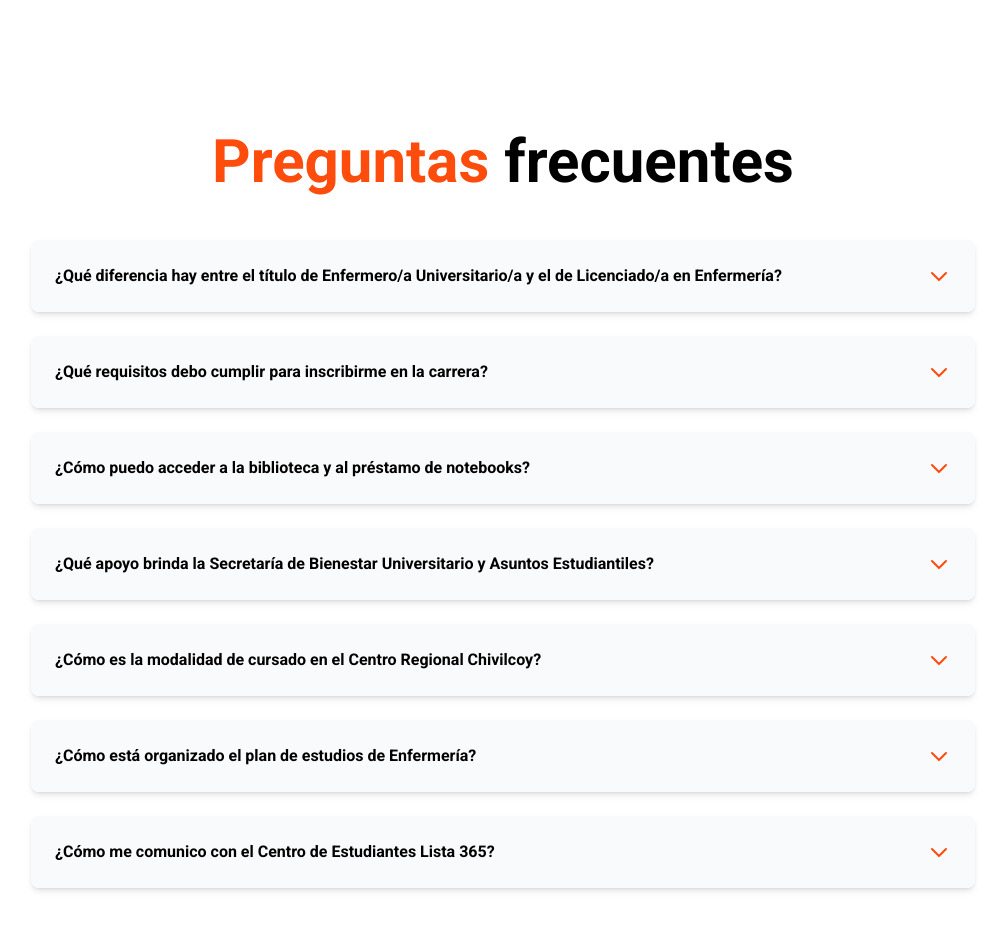
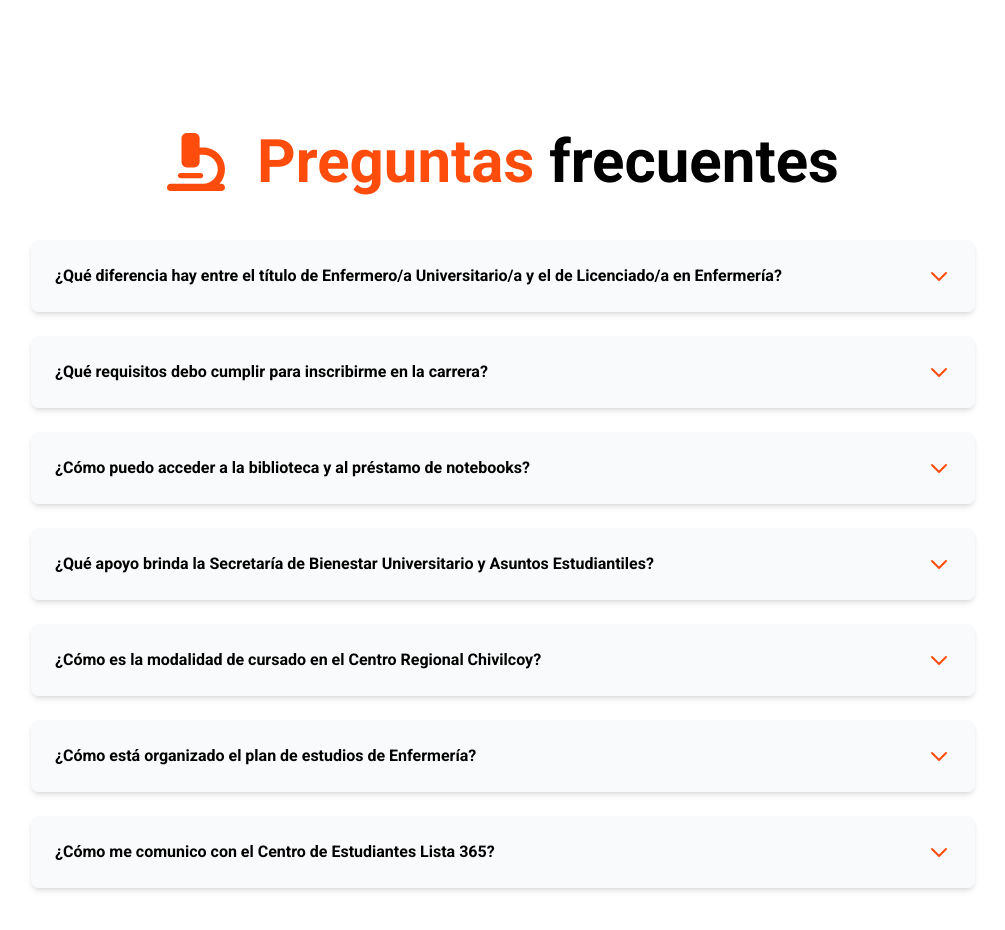
Before and after one commit to FranciscoJarusz/lista365, a React (Vite) app: page / in a window 1280 px wide. Shown: the part 2140-3070 px from the top of the page, without its empty margins (137-1142 px from the left). Built offline with nearby package versions, Linux system fonts and the light colour scheme.

Commit message:
Agrego SVG en Preguntas Frecuentes

```diff
--- a/src/components/Preguntas-frecuentes.jsx
+++ b/src/components/Preguntas-frecuentes.jsx
@@ -4,7 +4,14 @@ const PreguntasFrecuentes = () => {
     return (
         <div id="preguntas-frecuentes" className="p-6 flex flex-col items-center justify-center mt-20">
 
-            <h1 className="text-4xl md:text-6xl font-bold text-black mb-8 md:mb-12 text-center"><span className="text-primario">Preguntas</span> frecuentes</h1>
+            <h1 className="text-4xl md:text-6xl font-bold text-black mb-8 md:mb-12 text-center flex items-center justify-center gap-8">
+
+                <svg xmlns="http://www.w3.org/2000/svg" width="58" height="58" viewBox="0 0 512 512" fill="var(--color-primario)">
+                    <path d="M176 0c-26.5 0-48 21.5-48 48l0 208c0 26.5 21.5 48 48 48l64 0c26.5 0 48-21.5 48-48l0-64 32 0c70.7 0 128 57.3 128 128S390.7 448 320 448L32 448c-17.7 0-32 14.3-32 32s14.3 32 32 32l448 0c17.7 0 32-14.3 32-32s-14.3-32-32-32l-16.9 0c30.4-34 48.9-78.8 48.9-128 0-106-86-192-192-192l-32 0 0-80c0-26.5-21.5-48-48-48L176 0zM120 352c-13.3 0-24 10.7-24 24s10.7 24 24 24l176 0c13.3 0 24-10.7 24-24s-10.7-24-24-24l-176 0z"/>
+                </svg>
+                <span><span className="text-primario">Preguntas</span> frecuentes</span>
+
+            </h1>
 
             <div className="flex flex-col items-center justify-center max-w-9xl gap-4 md:gap-6 px-4 md:px-0">
 
```
